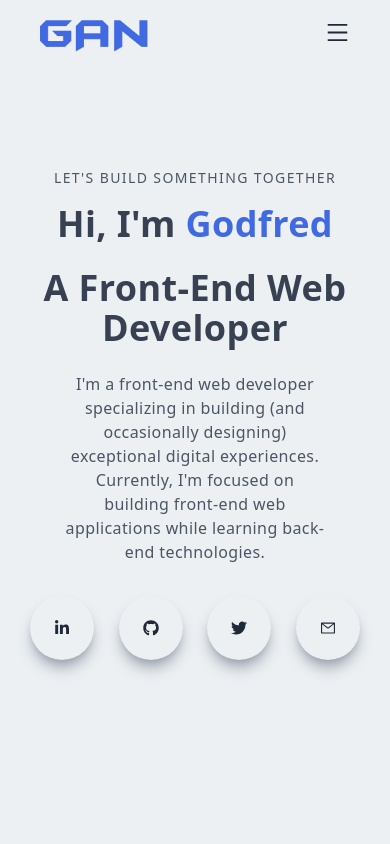
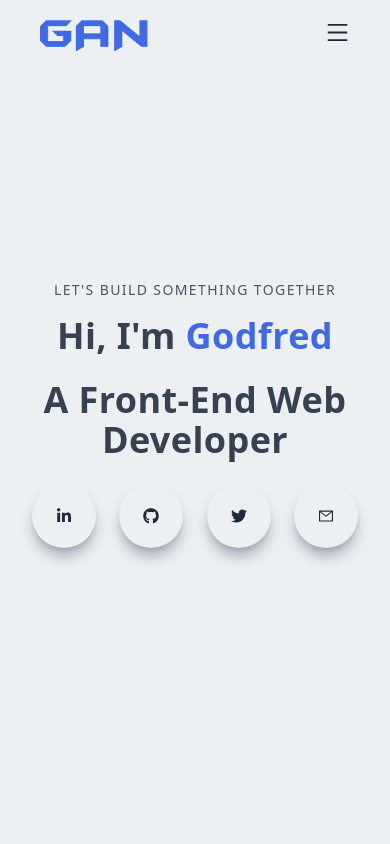
Before and after one commit to naicfc/portfolio, a Next.js app: page / in a window 390 px wide. Shown: the top 844 px of the page. Built offline with nearby package versions, Linux system fonts and the light colour scheme.

Commit message:
added padding

```diff
--- a/components/Footer.jsx
+++ b/components/Footer.jsx
@@ -3,7 +3,7 @@ import React from "react";
 const Footer = () => {
   return (
     <footer className="w-full">
-      <div className="p-4  bg-[#102A43]">
+      <div className="p-4  bg-[#102A43] dark:shadow-xl">
         <div className="text-center text-white text-sm">
           Copyright &copy; 2023, Designed & Developed by Godfred Nai.
         </div>
--- a/components/Main.jsx
+++ b/components/Main.jsx
@@ -6,10 +6,10 @@ function Main() {
   return (
     <div
       id="main"
-      className="w-full h-screen my-auto text-center dark:bg-[#031629] dark:text-white">
-      <div className="max-w-[1240px] w-full h-full mx-auto  p-2 flex justify-center items-center">
+      className="w-full h-screen my-auto px-8 lg:px-32 text-center dark:bg-[#031629] dark:text-white">
+      <div className="max-w-[1240px] w-full h-full mx-auto flex justify-center items-center">
         <div>
-          <p className="uppercase text-sm tracking-widest text-gray-600 dark:text-white">
+          <p className="uppercase text-sm sm:mt-6 md:mt-0 tracking-widest text-gray-600 dark:text-white">
             Let's build something together
           </p>
           <h1 className="py-4 text-gray-700 dark:text-white">
@@ -18,7 +18,7 @@ function Main() {
           <h1 className="py-2 text-gray-700 dark:text-white">
             A Front-End Web Developer
           </h1>
-          <p className="py-4 text-gray-600 max-w-[70%] m-auto dark:text-white">
+          <p className="py-4 text-gray-600 md:max-w-[80%] m-auto hidden md:flex dark:text-white">
             I'm a front-end web developer specializing in building (and
             occasionally designing) exceptional digital experiences. Currently,
             I'm focused on building front-end web applications while learning
@@ -47,7 +47,10 @@ function Main() {
               </a>
             </div>
             <div className="rounded-full shadow-lg dark:shadow-md shadow-gray-400 p-6 cursor-pointer hover:scale-110 duration-500">
-              <a href="http://godfrednai@gmail.com" target="_blank" rel="noopener noreferrer">
+              <a
+                href="http://godfrednai@gmail.com"
+                target="_blank"
+                rel="noopener noreferrer">
                 <AiOutlineMail />
               </a>
             </div>
--- a/components/Portfolio.jsx
+++ b/components/Portfolio.jsx
@@ -10,9 +10,11 @@ import project6 from "../public/assets/projects/project6.jpg";
 
 const Portfolio = () => {
   return (
-    <div id="projects" className="min-h-screen p-8 xl:p-16 dark:bg-[#102A43]">
+    <div
+      id="projects"
+      className="min-h-screen px-8 lg:px-32 py-8 dark:bg-[#102A43]">
       <div className="text-center">
-        <p className="text-xl tracking-widest uppercase font-semibold text-[#4169e1] dark:text-white mt-8 mb-4">
+        <p className="text-xl tracking-widest uppercase font-semibold text-[#4169e1] dark:text-white  mb-4">
           Projects
         </p>
         <p className="text-gray-600 text-center mb-8 dark:text-white">
@@ -20,7 +22,7 @@ const Portfolio = () => {
         </p>
       </div>
 
-      <div className="grid md:grid-cols-2 lg:grid-cols-3 gap-1">
+      <div className="grid md:grid-cols-2 lg:grid-cols-3 gap-4">
         <PortfolioItem image={project1} title="project 1" />
         <PortfolioItem image={project2} title="project 2" />
         <PortfolioItem image={project3} title="project 3" />
--- a/components/Projects.jsx
+++ b/components/Projects.jsx
@@ -7,7 +7,9 @@ import web6 from "../public/assets/projects/web6.png";
 
 const Projects = () => {
   return (
-    <div id="projects" className="w-full pt-16 px-8 bg-white dark:bg-[#102A43]">
+    <div
+      id="projects"
+      className="w-full pt-16 px-32 bg-white dark:bg-[#102A43]">
       <div className="max-w-[1240px] mx-auto px-2 py-16 text-center ">
         <p className="text-xl tracking-widest uppercase font-semibold text-[#4169e1] dark:text-white">
           Projects
```
